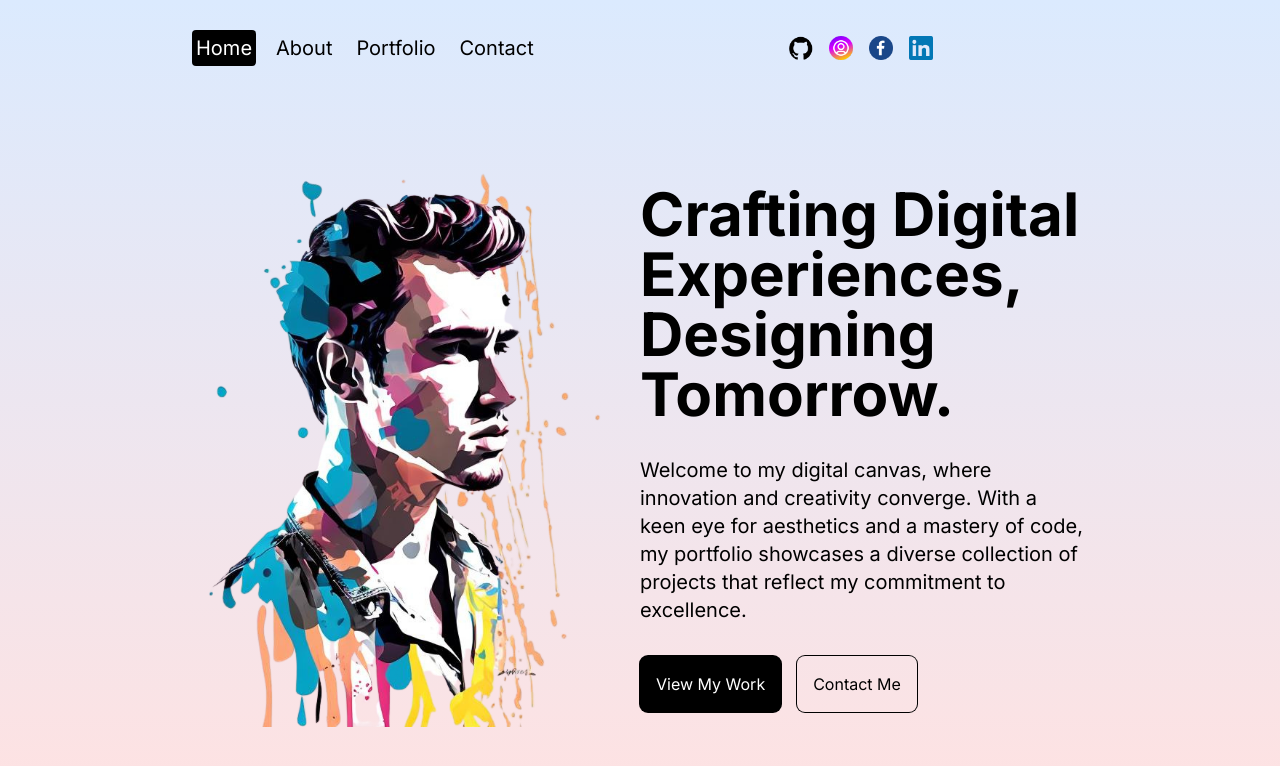
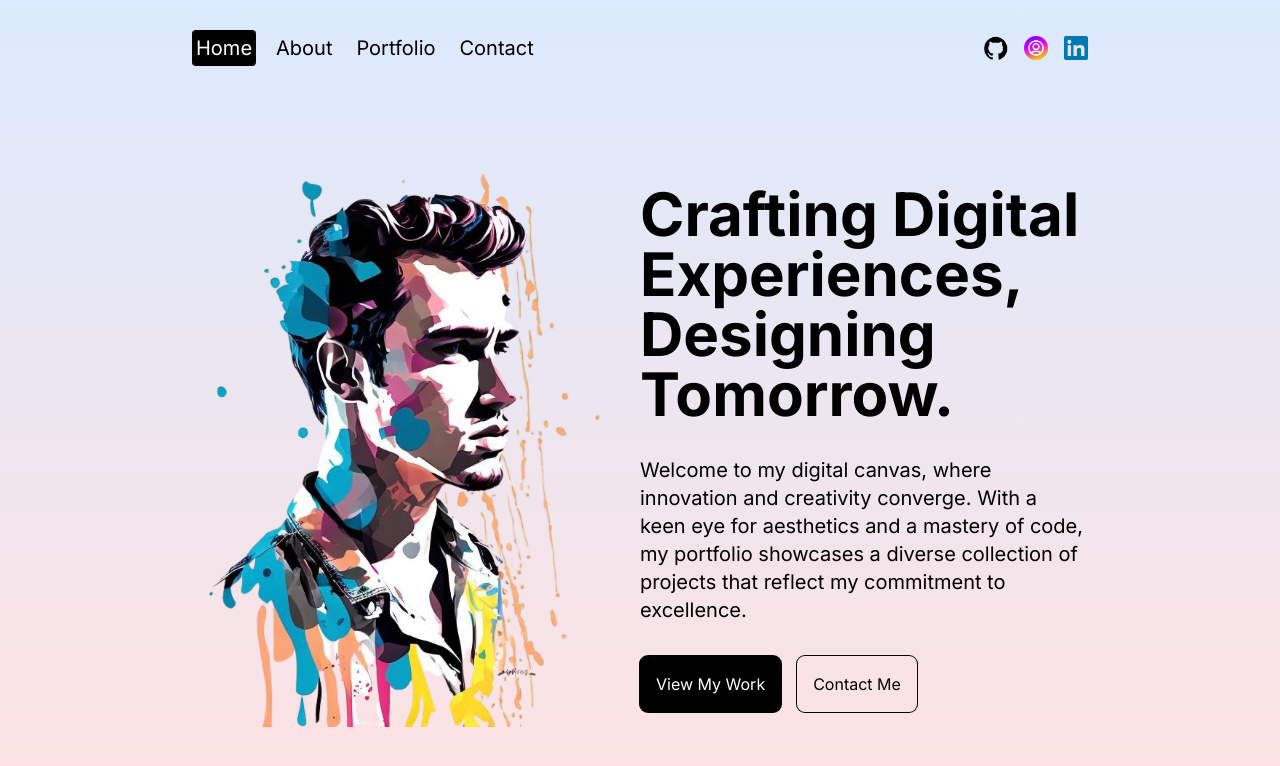
Before and after one commit to ATOM03/Next-Portfolio, a Next.js app: page / in a window 1280 px wide. Shown: the top 766 px of the page. Built offline with nearby package versions, Linux system fonts and the light colour scheme.

Commit message:
changed the navbar css

```diff
--- a/src/components/navbar.jsx
+++ b/src/components/navbar.jsx
@@ -89,19 +89,17 @@ const Navbar = () => {
         </Link>
       </div> */}
       {/* SOCIAL */}
-      <div className="hidden md:flex gap-4 w-1/3">
-        <Link href="/">
+      <div className="hidden md:flex gap-4 ">
+        <Link href="https://github.com/ATOM03" target="_blank">
           <Image src="/github.png" alt="" width={24} height={24} />
         </Link>
 
-        <Link href="/">
+        <Link href="https://www.instagram.com/priyanshu__jhaginia/" target="_blank">
           <Image src="/instagram.png" alt="" width={24} height={24} />
         </Link>
-        <Link href="/">
-          <Image src="/facebook.png" alt="" width={24} height={24} />
-        </Link>
 
-        <Link href="/">
+
+        <Link href="https://www.linkedin.com/in/priyanshujhaginia/" target="_blank">
           <Image src="/linkedin.png" alt="" width={24} height={24} />
         </Link>
       </div>
```
